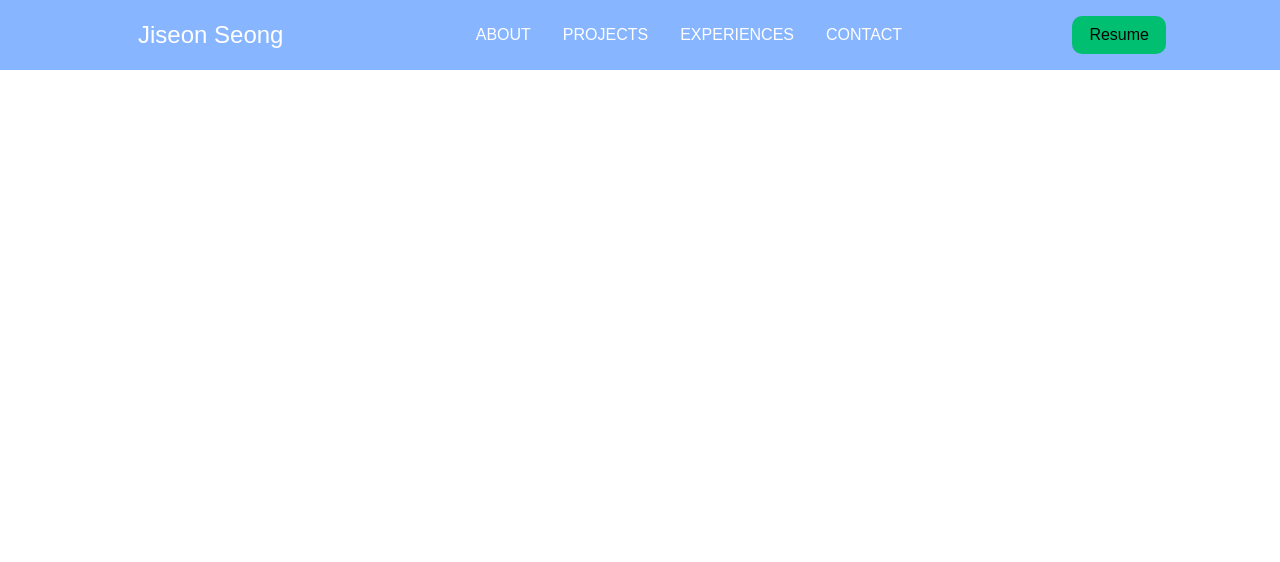
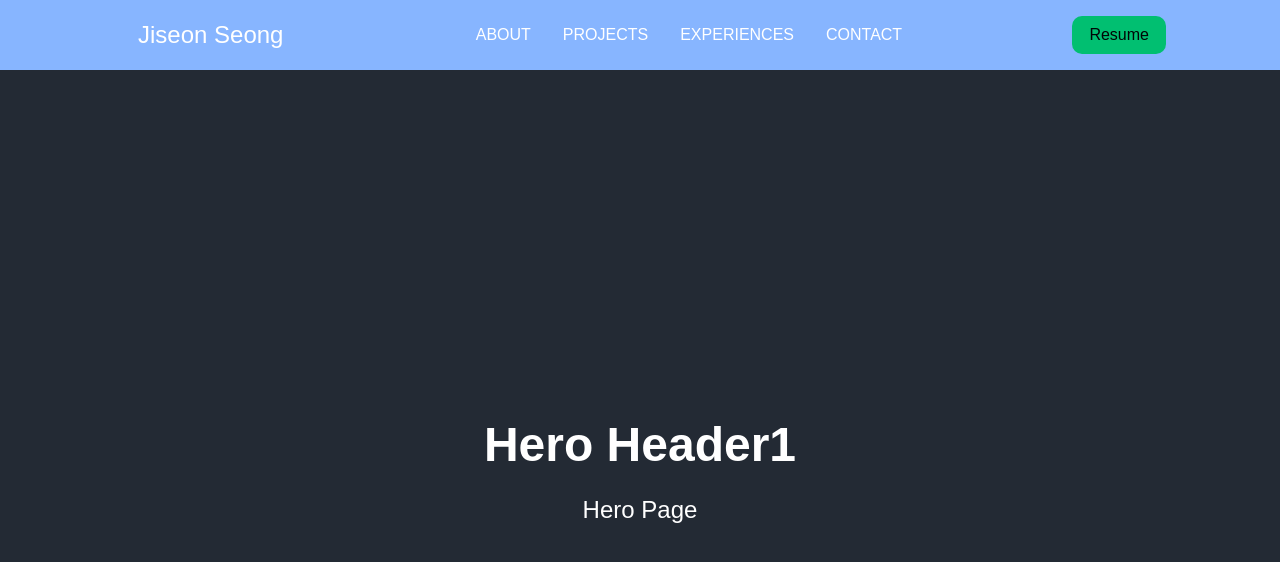
Before and after one commit to JiseonSeong/JiseonWebsite, a React (Create React App) app: page / in a window 1280 px wide. Shown: the top 562 px of the page. Built offline with nearby package versions, Linux system fonts and the light colour scheme.

Commit message:
create herosection

```diff
--- a/src/Pages/index.js
+++ b/src/Pages/index.js
@@ -1,6 +1,7 @@
 import React, { useState } from "react";
 import Sidebar from "../components/Sidebar";
 import Navbar from "../components/Navbar";
+import HeroSection from "../components/FirstSection";
 
 const Home = () => {
   const [isOpen, setIsOpen] = useState(false);
@@ -13,6 +14,7 @@ const Home = () => {
     <>
       <Sidebar isOpen={isOpen} toggle={toggle} />
       <Navbar toggle={toggle} />
+      <HeroSection />
     </>
   );
 };
--- /dev/null
+++ b/src/components/FirstSection/HeroElements.js
@@ -0,0 +1,71 @@
+import styled from "styled-components";
+
+export const HeroContainer = styled.div`
+  background: #0c0c0c;
+  display: flex;
+  justify-content: center;
+  align-items: center;
+  padding: 0 30px;
+  height: 800px;
+  position: relative;
+  z-index: 1;
+`;
+
+export const HeroBg = styled.div`
+  position: absolute;
+  top: 0;
+  right: 0;
+  bottom: 0;
+  left: 0;
+  width: 100%;
+  height: 100%;
+  overflow: hidden;
+`;
+
+export const VideoBg = styled.video`
+  width: 100%;
+  height: 100%;
+  -o-object-fit: cover;
+  object-fit: cover;
+  background: #232a34;
+`;
+
+export const HeroContent = styled.div`
+  z-index: 3;
+  max-width: 1200px;
+  position: absolute;
+  padding: 8px 24px;
+  display: flex;
+  flex-direction: column;
+  align-items: center;
+`;
+
+export const HeroH1 = styled.h1`
+  color: #fff;
+  font-size: 48px;
+  text-align: center;
+
+  @media screen and (max-width: 768px) {
+    font-size: 40px;
+  }
+
+  @media screen and (max-width: 480px) {
+    font-size: 32px;
+  }
+`;
+
+export const HeroP = styled.p`
+  margin-top: 24px;
+  color: #fff;
+  font-size: 24px;
+  text-align: center;
+  max-width: 600px;
+
+  @media screen and (max-width: 768px) {
+    font-size: 24px;
+  }
+
+  @media screen and (max-width: 480px) {
+    font-size: 18px;
+  }
+`;
--- /dev/null
+++ b/src/components/FirstSection/index.js
@@ -0,0 +1,25 @@
+import React from "react";
+
+import {
+  HeroContainer,
+  HeroBg,
+  VideoBg,
+  HeroContent,
+  HeroH1,
+  HeroP,
+} from "./HeroElements";
+const HeroSection = () => {
+  return (
+    <HeroContainer>
+      <HeroBg>
+        <VideoBg />
+      </HeroBg>
+      <HeroContent>
+        <HeroH1>Hero Header1</HeroH1>
+        <HeroP>Hero Page</HeroP>
+      </HeroContent>
+    </HeroContainer>
+  );
+};
+
+export default HeroSection;
```
